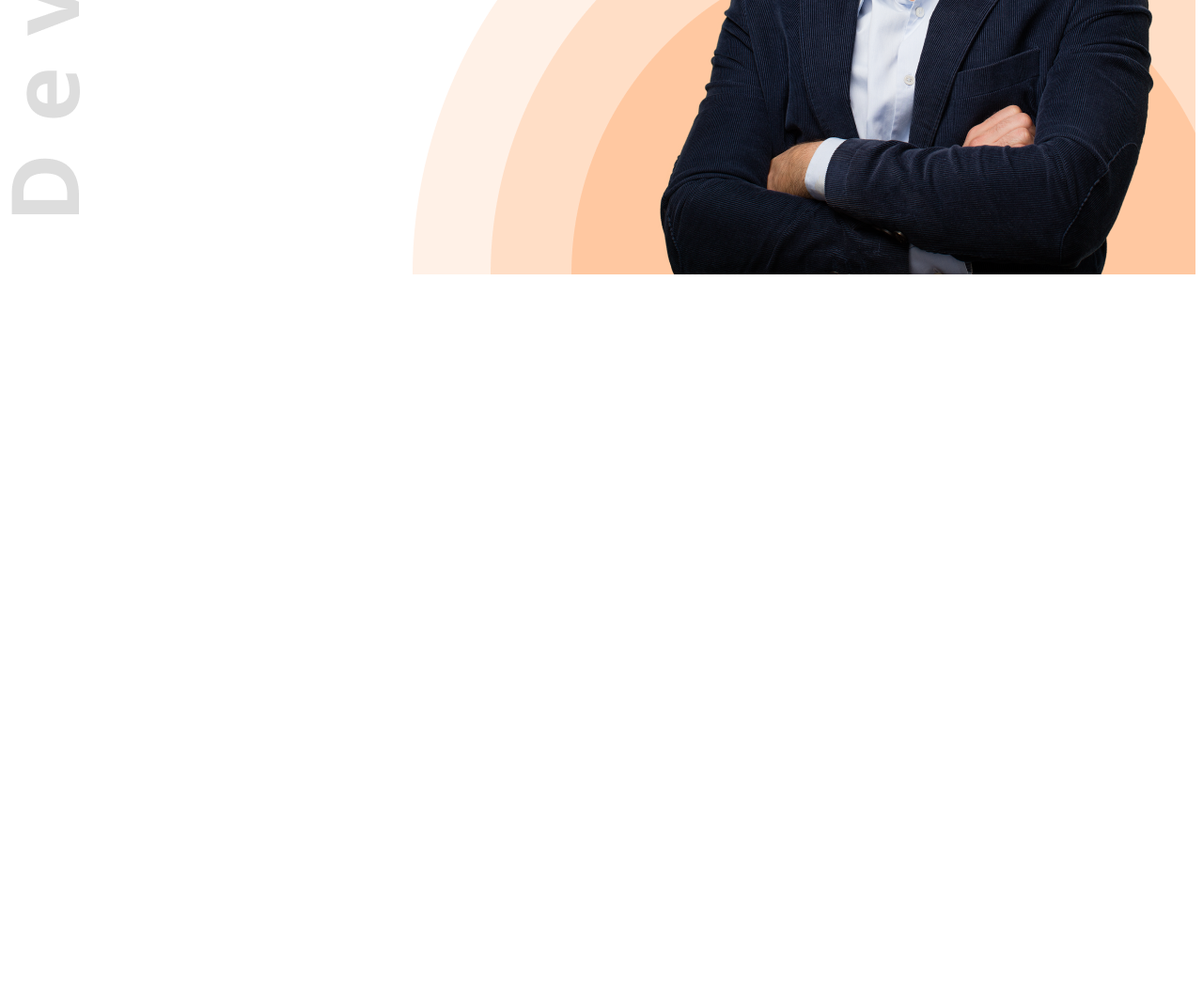
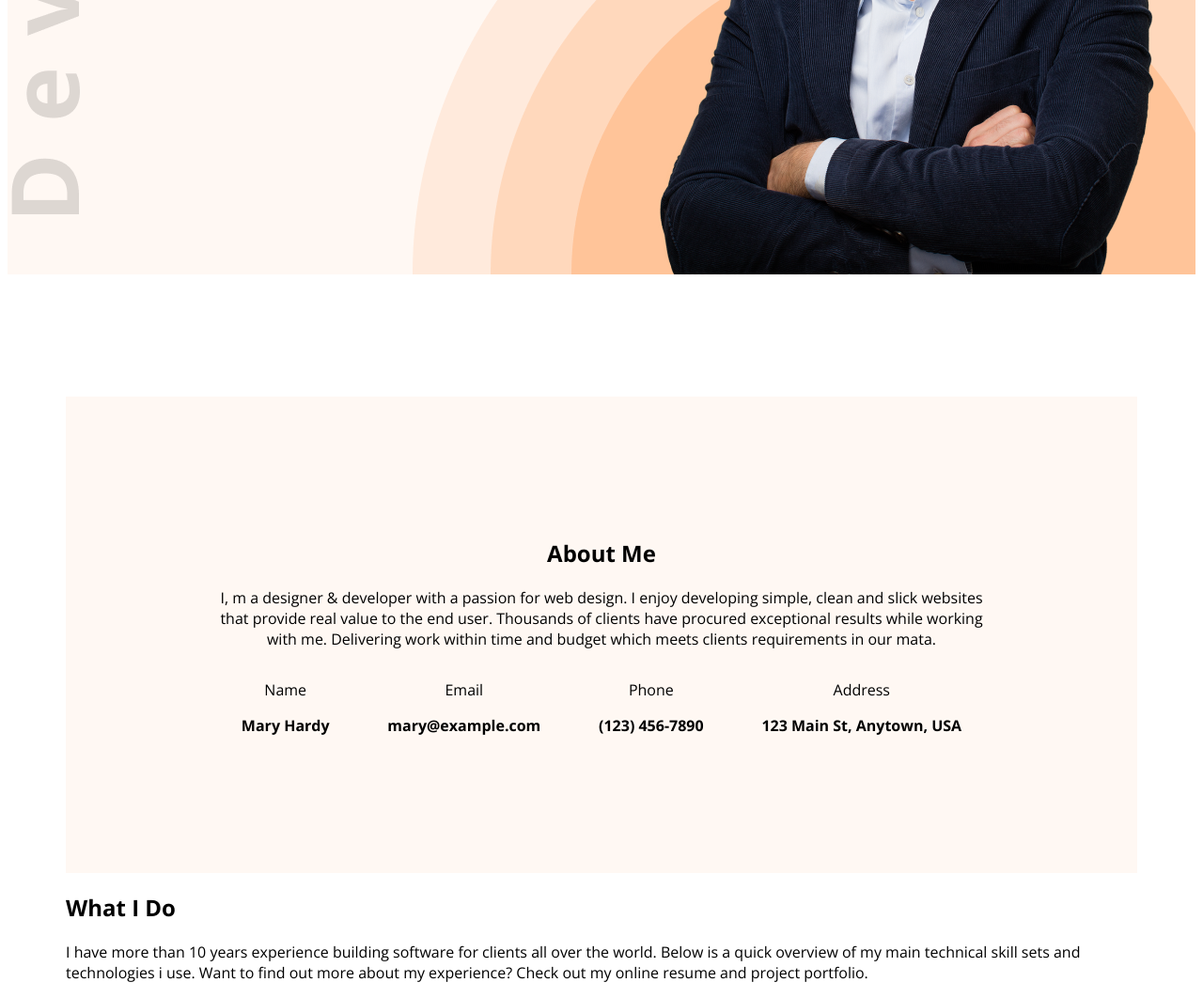
Before and after one commit to ms5378785-dev/web-portfolio-01, a plain HTML site: page styles/index.html in a window 1280 px wide. Shown: the part 543-1605 px from the top of the page at 94% size. Before the commit the page ends 843 px from the top, so only its background shows below. Drawn offline with nearby package versions, Linux system fonts and the light colour scheme; a web font is replaced by a local one.

Commit message:
added about me

```diff
--- a/styles/index.html
+++ b/styles/index.html
@@ -10,7 +10,7 @@
     <link rel="stylesheet" href="port.css">
 </head>
 <body class="open-sans-normal">
-    <header class="dab">
+    <header class="dab second-bg">
         <nav class="all">
             <h3 class="nav-title">Ma<span class="namC">r</span>y</h3>
             <ul>
@@ -31,9 +31,40 @@
         </div>
 
 
-    </header>
-    <main>
+    </header >
+    <main class="first">
+      <section class="about-me second-bg">
+        <h1 class="titles">About Me</h1>
+        <p>I, m a designer & developer with a passion for web design. I enjoy developing simple, clean and slick websites that provide real value to the end user. Thousands of clients have procured exceptional results while working with me. Delivering work within time and budget which meets clients requirements in our mata.</p>
+        <div class="about-items">
+            <!-- .about-item*4>p.item-name+p.Item-description -->
+            <div class="about-item">
+                <p class="item-name">Name</p>
+                <p class="item-description">Mary Hardy</p>
+            </div>
+            <div class="about-item">
+                <p class="item-name">Email</p>
+                <p class="item-description">mary@example.com</p>
+            </div>
+            <div class="about-item">
+                <p class="item-name">Phone</p>
+                <p class="item-description">(123) 456-7890</p>
+            </div>
+            <div class="about-item">
+                <p class="item-name">Address</p>
+                <p class="item-description">123 Main St, Anytown, USA</p>
+            </div>
 
+        </div>
+
+
+      </section>
+<section class="middle">
+    <h1>What I Do</h1>
+    <P>I have more than 10 years experience building software for clients all over the world. Below is a quick overview of my main technical skill sets and technologies i use. Want to find out more about my experience? Check out my online resume and project portfolio.</P>
+
+
+</section>
     </main>
     <footer>
 
--- a/styles/port.css
+++ b/styles/port.css
@@ -22,6 +22,9 @@
    font-weight: 800;
 }
 /* header sec */
+.second-bg{
+   background-color: #FFF8F3;
+}
  nav ul li {
    list-style: none;
     margin-right: 54px;
@@ -70,3 +73,21 @@
 .banner-content{
 max-width: 580px;
 }
+/* main sec */
+ .first{
+   max-width: 1140px;
+   margin: 0 auto;
+      }
+      /* About Section */
+   .about-me {
+      padding: 130px 156px;
+      text-align: center;
+      margin-top: 130px;
+   }
+   .about-items{
+      display: flex;
+      justify-content: space-around;
+   }
+   .item-description{
+      font-weight: 700;
+   }
```
